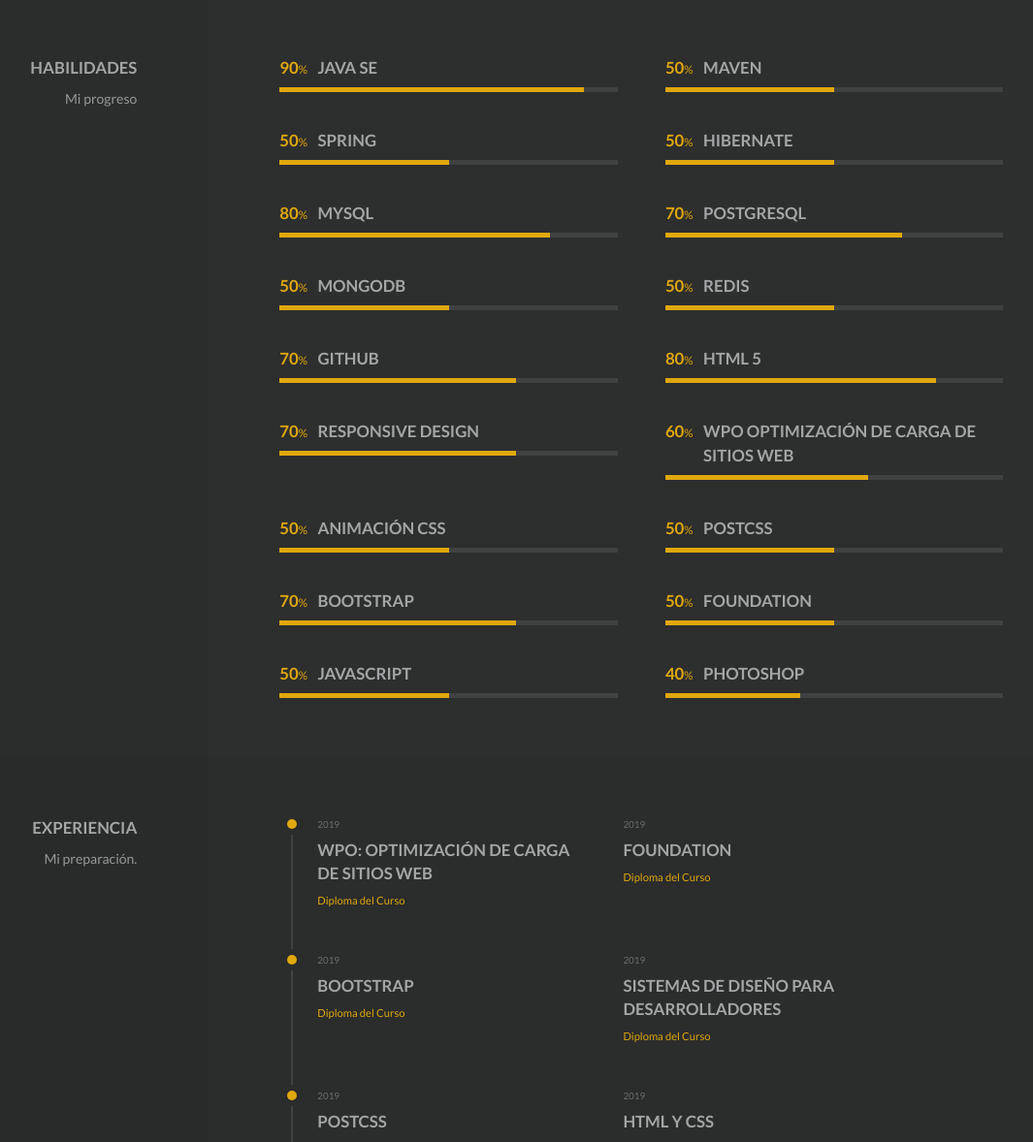
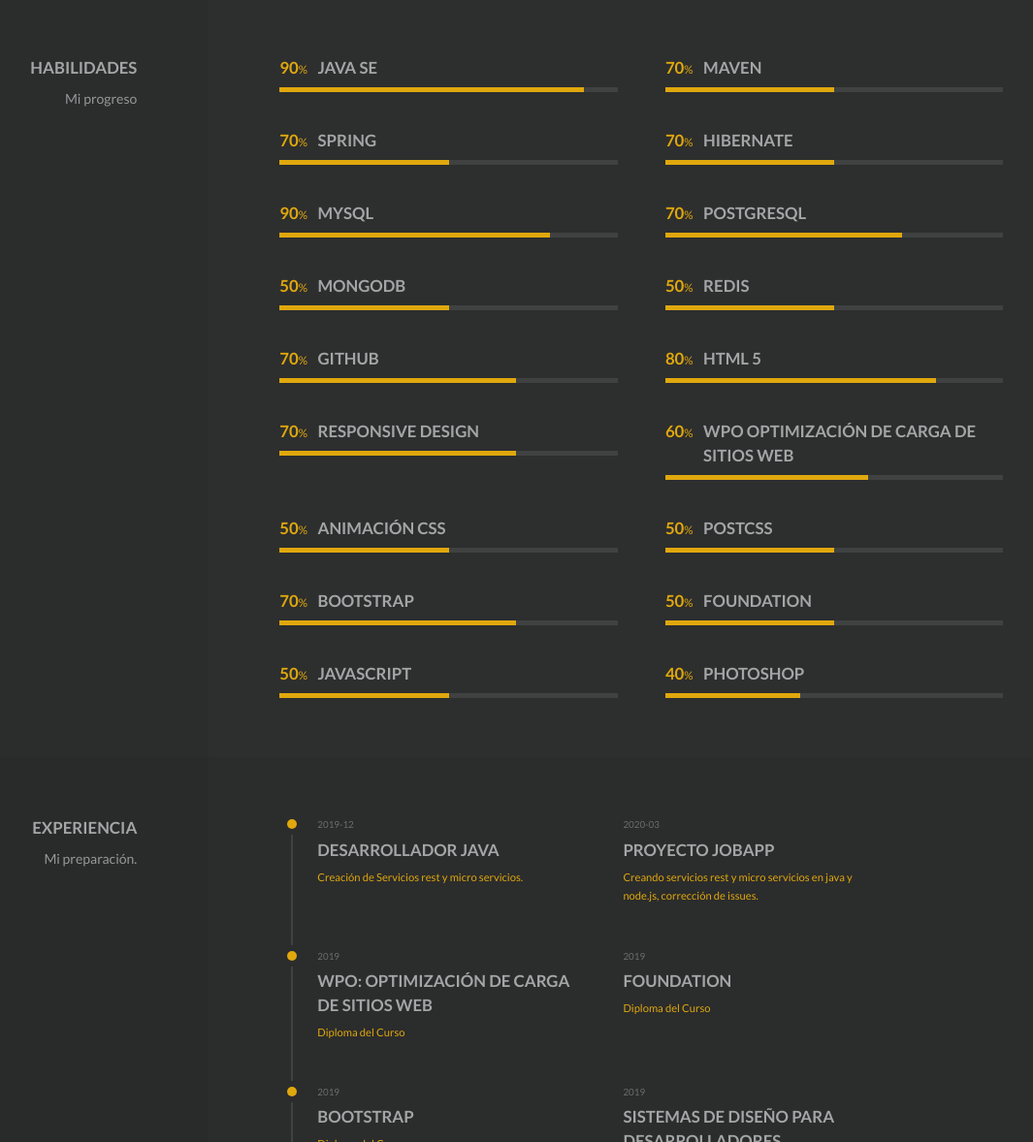
Before and after one commit to devjcs/Joel-Cadena.github.io, a plain HTML site: page index.html in a window 1280 px wide. Shown: the part 1124-2302 px from the top of the page at 97% size, without its empty margins (170-1235 px from the left). Drawn offline with Linux system fonts and the light colour scheme.

Commit message:
Actualizando cv

```diff
--- a/index.html
+++ b/index.html
@@ -92,7 +92,7 @@
                                                 </h1>
                                                 <h2 class="a-header  c-brand__sub-title  t-sub-title">
                                                     <span class="c-brand__sizer">
-                                                        Desarrollador Web &amp; Back-end
+                                                        Desarrollador Java Back-end
                                                     </span>
                                                 </h2>
                                             </div><!-- /c-brand -->
@@ -278,7 +278,7 @@
                                         <div class="o-media  o-media--block">
                                             <div class="o-media__figure">
                                                 <div class="c-number  t-primary-color">
-                                                    50<small>%</small>
+                                                    70<small>%</small>
                                                 </div>
                                             </div>
                                             <div class="o-media__body">
@@ -296,7 +296,7 @@
                                         <div class="o-media  o-media--block">
                                             <div class="o-media__figure">
                                                 <div class="c-number  t-primary-color">
-                                                    50<small>%</small>
+                                                    70<small>%</small>
                                                 </div>
                                             </div>
                                             <div class="o-media__body">
@@ -314,7 +314,7 @@
                                         <div class="o-media  o-media--block">
                                             <div class="o-media__figure">
                                                 <div class="c-number  t-primary-color">
-                                                    50<small>%</small>
+                                                    70<small>%</small>
                                                 </div>
                                             </div>
                                             <div class="o-media__body">
@@ -332,7 +332,7 @@
                                         <div class="o-media  o-media--block">
                                             <div class="o-media__figure">
                                                 <div class="c-number  t-primary-color">
-                                                    80<small>%</small>
+                                                    90<small>%</small>
                                                 </div>
                                             </div>
                                             <div class="o-media__body">
@@ -615,6 +615,42 @@
                         <div class="o-section__content  t-section__content  u-pb-0">
 
                             <div class="a-experience-timeline  c-timeline  t-border-color">
+
+                                <div class="c-timeline__item">
+                                    <div class="c-timeline__point  t-timeline__point  t-primary-bg"></div>
+                                    <div class="o-content">
+                                        <div class="o-grid">
+                                            <div class="o-grid__col-md-5">
+                                                <div class="c-work__timeframe">
+                                                    2019-12
+                                                </div>
+                                                <h3 class="c-work__heading">
+                                                    <a href="https://www.e-bitware.com/" target="_blank" class="t-link-container">
+                                                        Desarrollador Java
+                                                    </h3>
+                                                    <h4 class="c-work__title t-link-container__item">
+                                                        Creación de Servicios rest y micro servicios.
+                                                    </h4>
+                                                    </div>
+                                                    <div class="o-grid__col-md-5">
+                                                        <a href="http://b2bmobile.mx/jobapp.html" target="_blank" class="t-link-container">
+                                                            <div class="c-work__timeframe">
+                                                                2020-03
+                                                            </div>
+                                                            <h3 class="c-work__heading">
+                                                                Proyecto JobApp
+                                                            </h3>
+                                                            <h4 class="c-work__title t-link-container__item">
+                                                                Creando servicios rest y micro servicios en java y node.js, corrección de issues.
+                                                            </h4>
+                                                            </div>
+                                                            <div class="o-grid__col-md-7">
+                                                        </a>
+                                                </a>
+                                            </div>
+                                        </div><!-- /o-grid -->
+                                    </div><!-- /o-content -->
+                                </div><!-- /c-timeline__item -->
 
                                 <div class="c-timeline__item">
                                     <div class="c-timeline__point  t-timeline__point  t-primary-bg"></div>
```
